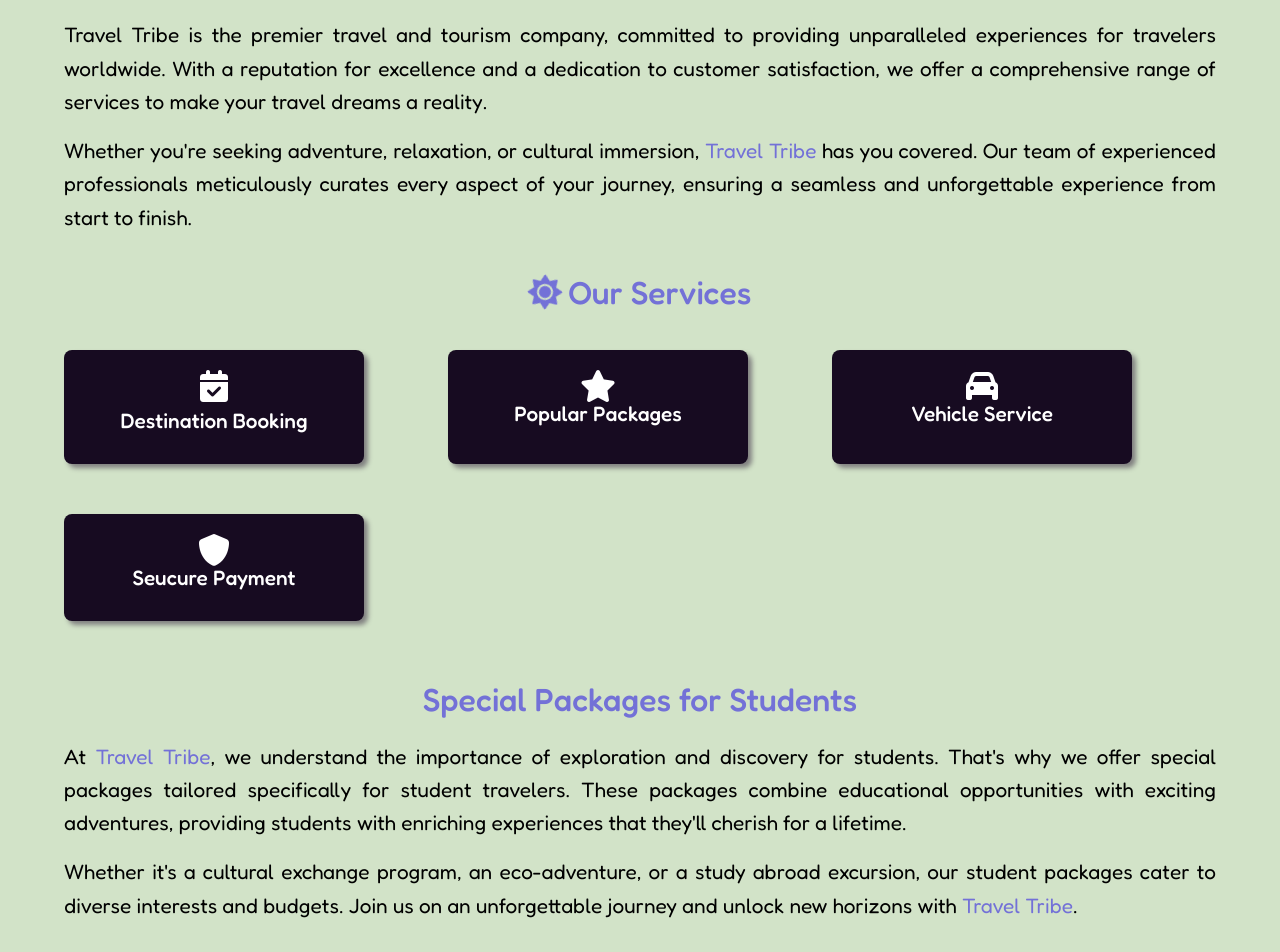
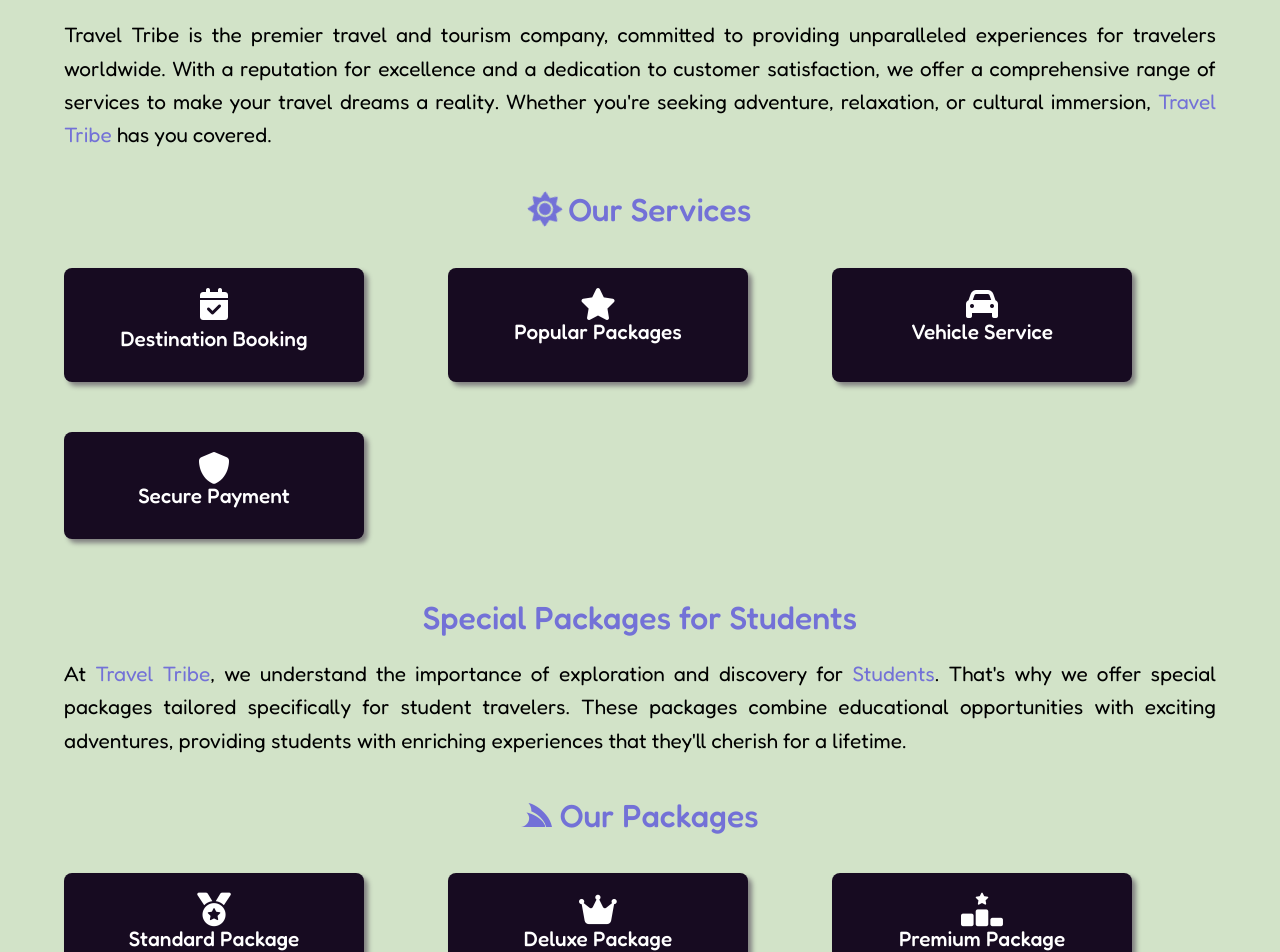
Before and after one commit to CaptainMASUD/travel-tribe, a React (Vite) app: page / in a window 1280 px wide. Shown: the part 660-1612 px from the top of the page. Built offline with nearby package versions, Linux system fonts and the light colour scheme; a web font is replaced by a local one.

Commit message:
version 1.4.8

```diff
--- a/src/Components/Components.css
+++ b/src/Components/Components.css
@@ -591,7 +591,6 @@ body {
 
 .dmian .card h2 {
   font-size: 1.3rem;
-
   margin-bottom: 10px;
 }
 
--- a/src/Components/Description.jsx
+++ b/src/Components/Description.jsx
@@ -21,63 +21,50 @@ function Description() {
           <h1 className="section-heading">
             About <span className="highlight">Travel Tribe</span>
           </h1>
-          <div className="section-content" style={{ textAlign: 'justify' }}>
+          <div className="section-content" style={{ textAlign: "justify" }}>
             <p>
               Travel Tribe is the premier travel and tourism company, committed
               to providing unparalleled experiences for travelers worldwide.
               With a reputation for excellence and a dedication to customer
               satisfaction, we offer a comprehensive range of services to make
-    your travel dreams a reality.
-  </p>
-  <p>
-    Whether you're seeking adventure, relaxation, or cultural
+              your travel dreams a reality. Whether you're seeking adventure, relaxation, or cultural
               immersion, <span className="important">Travel Tribe</span> has you
-    covered. Our team of experienced professionals meticulously
-    curates every aspect of your journey, ensuring a seamless and
-    unforgettable experience from start to finish.
+              covered.
             </p>
           </div>
-
         </div>
         <h1 className="student-heading">
-         <i class="fa-solid fa-sun fa-spin fa-spin-reverse"></i> Our Services{" "}
+          <i className="fa-solid fa-sun fa-spin fa-spin-reverse"></i> Our Services{" "}
         </h1>
         {/* Additional Cards */}
         <div className="cards-section">
-          <div className="card">
-          <i style={{marginBottom:"7px"}} class="fa-solid fa-calendar-check fa-2x"></i>
+          <div className="card" style={{ animation: "fade-in 0.5s forwards" }}>
+            <i style={{ marginBottom: "7px" }} class="fa-solid fa-calendar-check fa-2x"></i>
             <h2> Destination Booking</h2>
           </div>
-          <div className="card">
+          <div className="card" style={{ animation: "fade-in 0.5s forwards" }}>
             <i class="fa-solid fa-star fa-2x"></i>
             <h2> Popular Packages</h2>
           </div>
-          <div className="card">
+          <div className="card" style={{ animation: "fade-in 0.5s forwards" }}>
             <i class="fa-solid fa-car  fa-2x"></i>
             <h2> Vehicle Service</h2>
           </div>
-          <div className="card">
+          <div className="card" style={{ animation: "fade-in 0.5s forwards" }}>
             <i class="fa-solid fa-shield fa-2x"></i>
-            <h2> Seucure Payment</h2>
+            <h2> Secure Payment</h2>
           </div>
         </div>
         <div className="section student-section">
           <h1 className="student-heading">Special Packages for Students</h1>
-          <div className="section-content" style={{ textAlign: 'justify' }}>
+          <div className="section-content" style={{ textAlign: "justify" }}>
             <p>
               At <span className="important">Travel Tribe</span>, we understand
-              the importance of exploration and discovery for students. That's
+              the importance of exploration and discovery for<span className="important"> Students</span>. That's
               why we offer special packages tailored specifically for student
               travelers. These packages combine educational opportunities with
               exciting adventures, providing students with enriching experiences
               that they'll cherish for a lifetime.
-            </p>
-            <p>
-              Whether it's a cultural exchange program, an eco-adventure, or a
-              study abroad excursion, our student packages cater to diverse
-              interests and budgets. Join us on an unforgettable journey and
-              unlock new horizons with{" "}
-              <span className="important">Travel Tribe</span>.
             </p>
           </div>
         </div>
```
Lines whose indentation alone changed are shown as unchanged.
